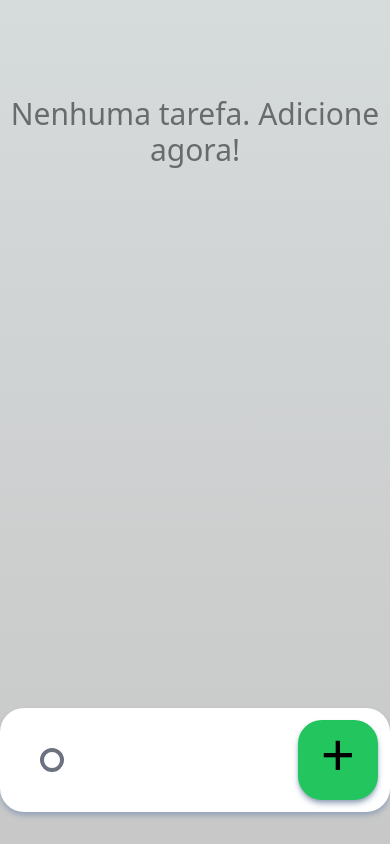
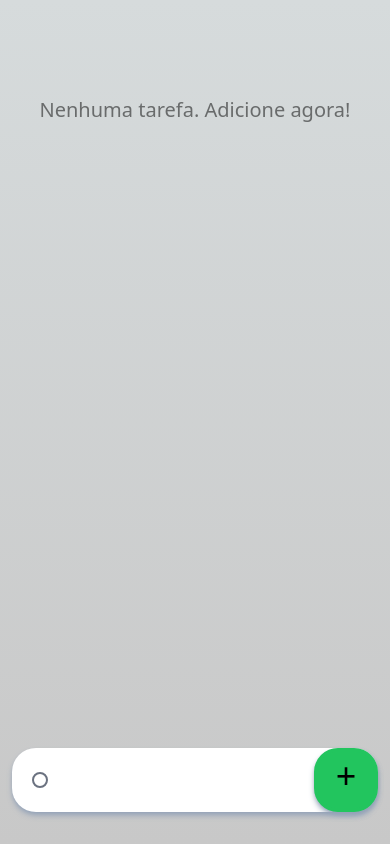
Before and after one commit to andersondavid/super-todo, a Next.js app: page / in a window 390 px wide. Built offline with nearby package versions, Linux system fonts and the light colour scheme.

Commit message:
Add responsiveness to mobile

```diff
--- a/src/components/ContainerTodos/ContainerTodo.tsx
+++ b/src/components/ContainerTodos/ContainerTodo.tsx
@@ -15,7 +15,7 @@ export default function ContainerTodo() {
 
 	return (
 		<div className="w-full h-screen overflow-auto scrollbar-hide">
-			<div className="max-w-4xl m-auto py-4">
+			<div className="max-w-4xl m-auto py-4 p-3">
 				{todosIncomplete &&
 					todosIncomplete
 						.map((todo) => (
@@ -27,7 +27,7 @@ export default function ContainerTodo() {
 						))
 						.reverse()}
 				{todosComplete.length > 0 && (
-					<div className="text-3xl text-center opacity-50">
+					<div className="text-xl lg:text-3xl text-center opacity-50">
 						Tarefas concluidas
 					</div>
 				)}
@@ -42,7 +42,7 @@ export default function ContainerTodo() {
 						))
 						.reverse()}
 				{dataTodo.length == 0 && (
-					<div className="text-3xl text-center pt-20 opacity-50">
+					<div className="text-xl lg:text-3xl text-center pt-20 opacity-50">
 						Nenhuma tarefa. Adicione agora!
 					</div>
 				)}
--- a/src/components/ContainerTodos/components/TodoComponent/Checkbox.tsx
+++ b/src/components/ContainerTodos/components/TodoComponent/Checkbox.tsx
@@ -16,7 +16,7 @@ export default function Checkbox({ checked, setChecked }: PropTypes) {
 	return (
 		<div className="inline">
 			<label
-				className={`h-6 w-6 border-gray-500 border-4 rounded-full inline-block cursor-pointer ${
+				className={`h-4 w-4 lg:h-6 lg:w-6 border-gray-500 border-2 lg:border-4 rounded-full inline-block cursor-pointer ${
 					isChecked ? "bg-green-500 border-green-500" : ""
 				}`}
 			>
--- a/src/components/ContainerTodos/components/TodoComponent/Task.tsx
+++ b/src/components/ContainerTodos/components/TodoComponent/Task.tsx
@@ -14,7 +14,7 @@ export function Task(props: TaskPropTypes) {
 
 	return (
 		<span
-			className={`block text-3xl my-4 mx-4 ${
+			className={`block text-xl lg:text-3xl my-4 mx-4 ${
 				props.isComplete ? "line-through opacity-50" : ""
 			}`}
 		>
--- a/src/components/ContainerTodos/components/TodoComponent/TodoComponent.tsx
+++ b/src/components/ContainerTodos/components/TodoComponent/TodoComponent.tsx
@@ -30,7 +30,7 @@ function TodoComponent({ _id, tasks }: PropsTypes) {
 			<div
 				className={`${
 					fullyComplete ? "" : "shadow-md shadow-slate-400"
-				} bg-slate-100 w-full rounded-3xl p-6 text-gray-900 overflow-hidden resize-none`}
+				} bg-slate-100 w-full rounded-2xl lg:rounded-3xl p-1 lg:p-6 text-gray-900 overflow-hidden resize-none`}
 			>
 				{tasks.map((task) => (
 					<Task
--- a/src/components/InputAdd/InputAdd.tsx
+++ b/src/components/InputAdd/InputAdd.tsx
@@ -39,9 +39,9 @@ export default function InputAdd() {
 	};
 
 	return (
-		<div className="w-full max-w-4xl py-8">
-			<div className="flex shadow-md shadow-slate-400 justify-center relative bg-white rounded-3xl p-2">
-				<div className="p-2 ml-6">
+		<div className="w-full max-w-4xl py-8 p-3">
+			<div className="flex shadow-md shadow-slate-400 justify-center relative bg-white rounded-3xl lg:rounded-3xl pl-2 lg:py-1 lg:px-2">
+				<div className="p-2 ml-1 lg:ml-6">
 					<FakeCheckbox textValue={textValue} />
 				</div>
 				<textarea
@@ -49,9 +49,9 @@ export default function InputAdd() {
 					value={textValue}
 					onChange={(e) => handleInputChange(e)}
 					rows={numRows}
-					className="outline-0 w-full leading-[1.60em] p-5 pl-2 text-gray-900 text-3xl overflow-hidden resize-none"
+					className="outline-0 w-full p-4 pl-2 text-gray-900 text-xl leading-8 lg:text-3xl lg:leading-[1.60em] overflow-hidden resize-none"
 				/>
-				<div className="p-1">
+				<div className="lg:p-1">
 					<AddButton onClick={handleAddButtonClick} />
 				</div>
 			</div>
--- a/src/components/InputAdd/components/AddButton.tsx
+++ b/src/components/InputAdd/components/AddButton.tsx
@@ -6,7 +6,7 @@ export default function AddButton(props: onClickFunction) {
 	return (
 		<button
 			onClick={props.onClick}
-			className="text-6xl pb-5 bg-green-500 border-green-500 outline-none w-20 h-20 rounded-3xl shadow-md shadow-slate-400 border-4 focus:border-blue-500"
+			className="text-4xl lg:text-6xl pb-2 lg:pb-5 bg-green-500 border-green-500 outline-none h-16 w-16 lg:w-20 lg:h-20 rounded-3xl shadow-md shadow-slate-400 border-4 focus:border-blue-500"
 		>
 			+
 		</button>
--- a/src/components/InputAdd/components/FakeCheckbox.tsx
+++ b/src/components/InputAdd/components/FakeCheckbox.tsx
@@ -7,9 +7,9 @@ export default function FakeCheckbox({ textValue }: Props): JSX.Element {
 
 	const checkboxArray = textValue.split("\n").map((task, index) => {
 		if(task != '' || index == 0) {
-			return <div key={index} className="my-6 h-6 w-6 border-gray-500 border-4 rounded-full cursor-pointer"></div>
+			return <div key={index} className="my-4 lg:my-6 h-4 w-4 lg:h-6 lg:w-6 border-gray-500 border-2 lg:border-4 rounded-full cursor-pointer"></div>
 		} else {
-			return <div key={index} className="my-6 h-6 w-6"></div>
+			return <div key={index} className="my-4 lg:my-6 h-4 w-4 lg:h-6 lg:w-6"></div>
 		}
 	})
 
```
